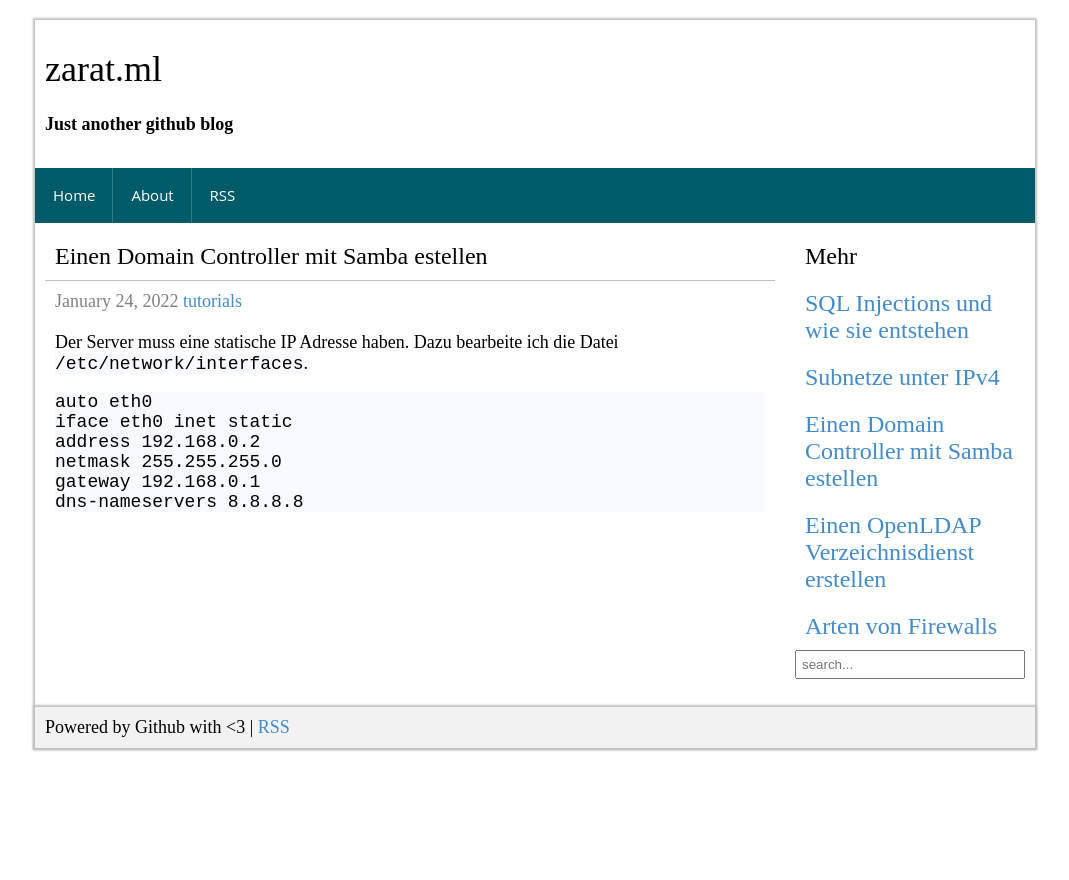
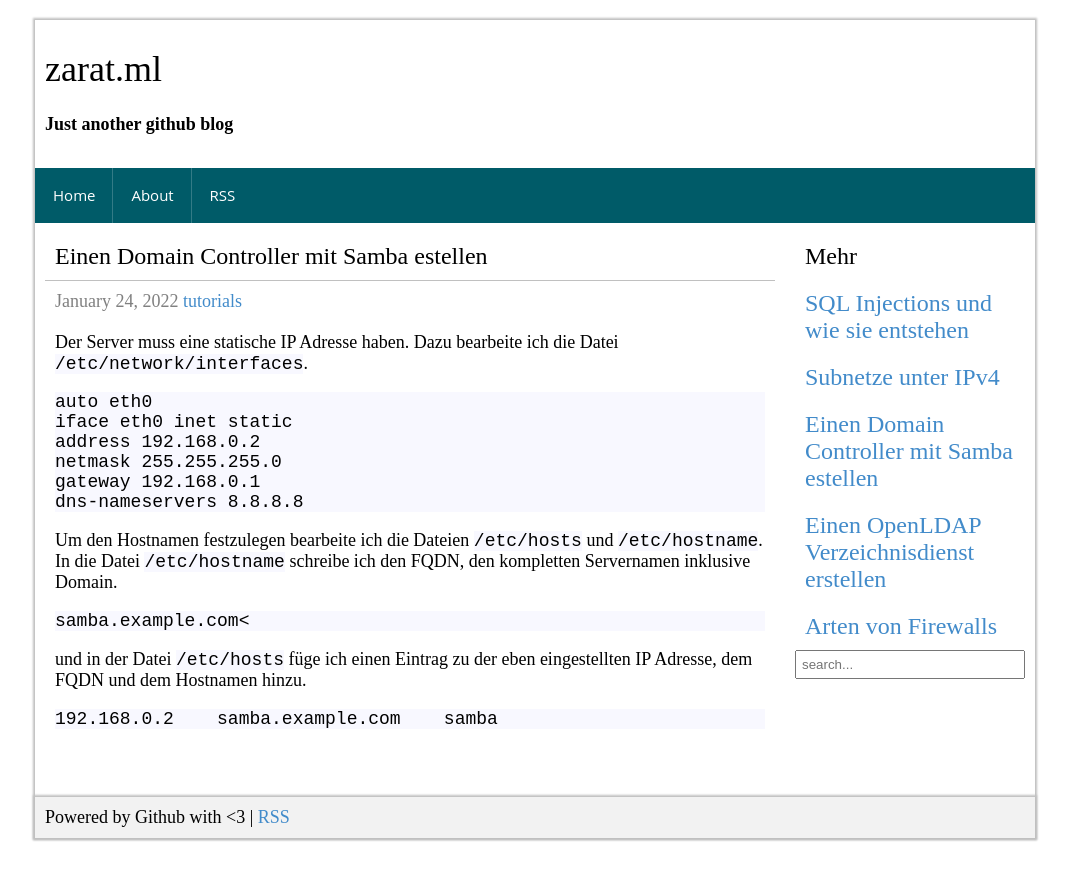
Before and after one commit to zarat/zarat.github.io, a Jekyll site: the page built from _posts/2022-01-24-samba-domain-controller.markdown, in a window 1280 px wide. Shown: the top 880 px of the page, without its empty margins (105-1174 px from the left). Built offline with Jekyll 4.4.1, drawn with Linux system fonts in a browser that asks for light colours; comment, search, counter and statistics services are not loaded.

Commit message:
Update 2022-01-24-samba-domain-controller.markdown

```diff
--- a/_posts/2022-01-24-samba-domain-controller.markdown
+++ b/_posts/2022-01-24-samba-domain-controller.markdown
@@ -16,3 +16,15 @@ netmask 255.255.255.0
 gateway 192.168.0.1
 dns-nameservers 8.8.8.8
 </pre>
+
+Um den Hostnamen festzulegen bearbeite ich die Dateien <code>/etc/hosts</code> und <code>/etc/hostname</code>. In die Datei <code>/etc/hostname</code> schreibe ich den FQDN, den kompletten Servernamen inklusive Domain.
+
+<pre>
+samba.example.com<
+</pre>
+
+und in der Datei <code>/etc/hosts</code> füge ich einen Eintrag zu der eben eingestellten IP Adresse, dem FQDN und dem Hostnamen hinzu.
+
+<pre>
+192.168.0.2    samba.example.com    samba
+</pre>
```
